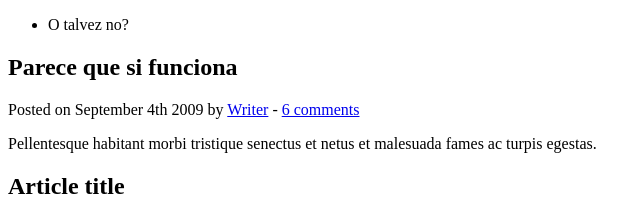
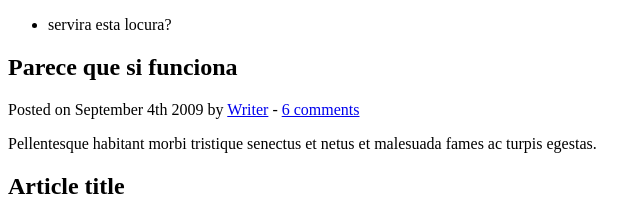
Before and after one commit to Juanse2000/pruebagithub, a plain HTML site: page index.html in a window 1280 px wide. Shown: the top 217 px of the page, 0-640 px from the left. Drawn offline with Linux system fonts and the light colour scheme.

Commit message:
Modificamos la rama master

```diff
--- a/index.html
+++ b/index.html
@@ -4,7 +4,7 @@
 
 <head>
 	<meta http-equiv="Content-Type" content="text/html; charset=UTF-8" />
-	<title>Nueva rama xd</title>
+	<title>Probemos esto</title>
 </head>
 
 <body>
@@ -12,7 +12,7 @@
 	<header>
 		<nav>
 			<ul>
-				<li>O talvez no?</li>
+				<li>servira esta locura?</li>
 			</ul>
 		</nav>
 	</header>
```
